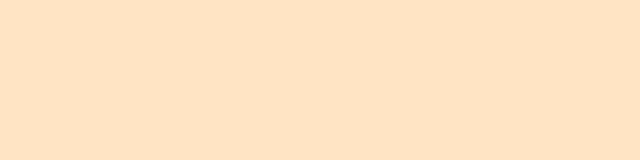
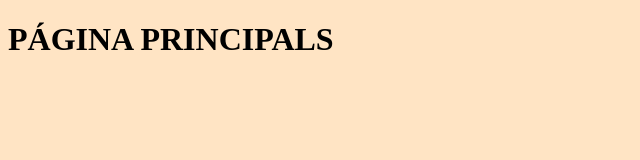
Before and after one commit to marcoscanto/GitDesktop0122, a plain HTML site: page index.html in a window 1280 px wide. Shown: the whole page, without its empty margins (0-640 px from the left). Drawn offline with Linux system fonts and the light colour scheme.

Commit message:
Update index.html

```diff
--- a/index.html
+++ b/index.html
@@ -8,6 +8,6 @@
     <link rel="stylesheet" href="style.css">
 </head>
 <body>
-
+    <h1>PÁGINA PRINCIPALS</h1>
 </body>
 </html>
```
